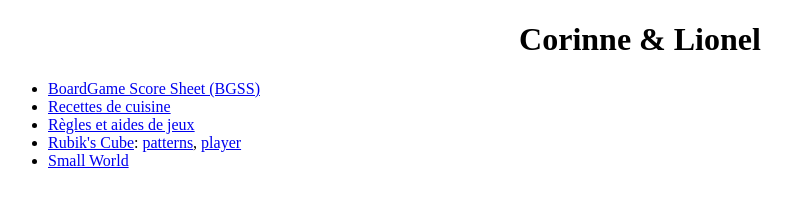
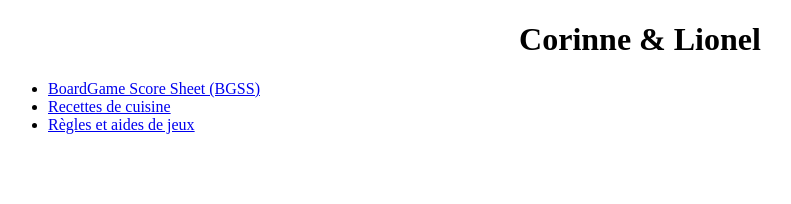
Before and after one commit to corlio/corlio.github.com, a plain HTML site: page index.html in a window 1280 px wide. Shown: the whole page, without its empty margins (0-791 px from the left). Drawn offline with Linux system fonts and the light colour scheme.

Commit message:
removed some obsolete pages/links

```diff
--- a/index.html
+++ b/index.html
@@ -12,11 +12,6 @@
       <li><a href="bgss/">BoardGame Score Sheet (BGSS)</a></li>
       <li><a href="o7o/">Recettes de cuisine</a></li>
       <li><a href="r2j/">Règles et aides de jeux</a></li>
-      <li><a href="https://en.wikipedia.org/wiki/Rubik%27s_Cube">Rubik's Cube</a>:
-        <a href="rk/patterns.html">patterns</a>,
-        <a href="rk/player.html">player</a>
-      </li>
-      <li><a href="sw/">Small World</a></li>
     </ul>
   </body>
 </html>
```
